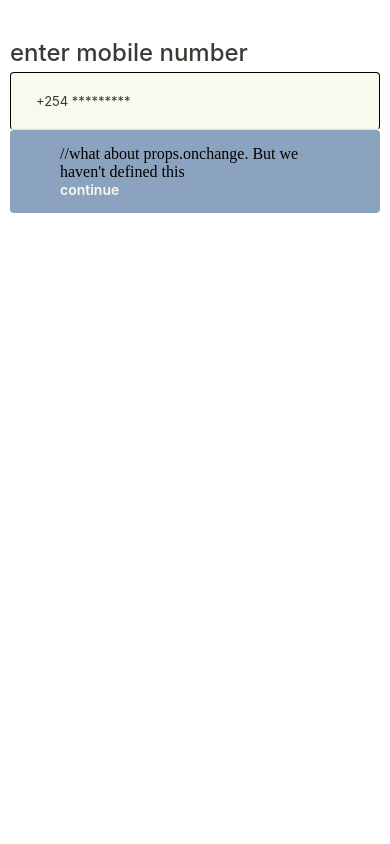
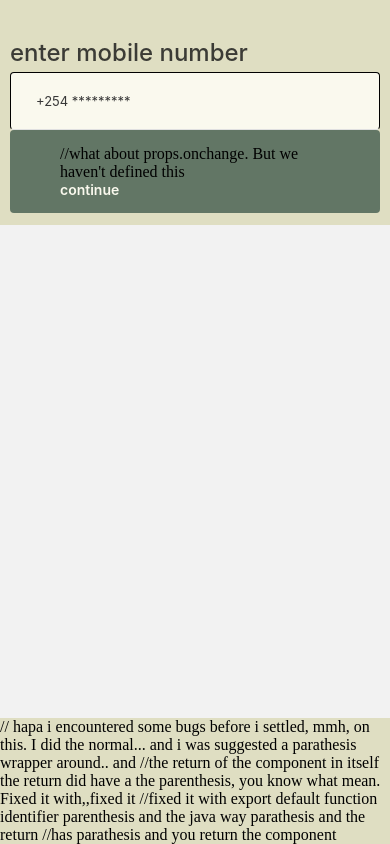
Before and after one commit to acute-consciousness/lc1, a React Native app: screen / in a window 390 px wide. Built offline with nearby package versions, Linux system fonts and the light colour scheme.

Commit message:
lc1 <-> lc2 connection finally established
such a hustle, can you imagine doing this before bpp

```diff
--- a/App.tsx
+++ b/App.tsx
@@ -2,14 +2,20 @@ import { StatusBar } from 'expo-status-bar';
 import SafeViewAndroid from './looks/SafeAreaView';
 import { StyleSheet,View, Text} from 'react-native';
 import { NimbusRegular } from './looks/customFonts';
+import { NavigationContainer } from '@react-navigation/native';//this is me on another day, this, this, mmh, this is me on another day but my initial interpretation, slight head wrap aroung the second/ peer dependency on navigation, the staticNavi... wrapping the native so as....to be rendered in the root..was right.So i dont need the navigation container. It is already, it, mmh, it is already a navigation container
+//and 'redudancy' - this is definately not the spelling, but it means unnecessary
+import WrapConfigNavigatorToRoot from './screens/Navigation';//no {} juu ya the wor default?
 import Account from './screens/Account';
-
+//some...should be wrapped in a, in a what, in a NavigationContainer from the main/first layer navigation* dependency
 export default function App() {
   {NimbusRegular}
   return (
-    <View style={[SafeViewAndroid.AndroidSafeArea]}>
-      <StatusBar style="auto" />
-      <Account/>
+  <View style={[SafeViewAndroid.AndroidSafeArea]}>
+    <StatusBar style="auto" />
+     <WrapConfigNavigatorToRoot/>// hapa i encountered some bugs before i settled, mmh, on this. I did the normal... and i was suggested a parathesis wrapper around.. and
+     //the return of the component  in itself the return did have a the parenthesis, you know what mean. Fixed it with,,fixed it
+     //fixed it with export default function identifier parenthesis and the java way parathesis and the return
+     //has parathesis and you return the component
     </View>
   );
 }
--- a/looks/Colours.js
+++ b/looks/Colours.js
@@ -19,7 +19,7 @@ export const Colours = {//why did we have the  = {}, i don't think that, that th
         one:'#ED000B'
     },
     creeamish : {
-        one:'#FBF8EF',
+        one:'rgb(233, 218, 197)',
         fromCH:'#FAF9EE',//is called vanilla
         openLibrary:"#DFDEC2",
         wayCreamish:'rgb(251, 255, 200)',
@@ -34,7 +34,10 @@ export const Colours = {//why did we have the  = {}, i don't think that, that th
     },
     greens : {
         openLibrary:"#007B60",
-        green:"2BBAA5"
+        ileyaJamieGreen:'#627665',
+        jamieGreenDeep:'rgb(59, 84, 63)',
+        jamieGreenLigher:'rgb(118, 136, 104)'
+
     },
     blues : {
         blueGreenish: '#7A9CAC',
--- a/looks/SafeAreaView.js
+++ b/looks/SafeAreaView.js
@@ -5,8 +5,8 @@ import {Colours} from './Colours';
 import { StyleSheet, Platform, StatusBar } from "react-native";
 export default StyleSheet.create({
   AndroidSafeArea: {
-    // flex: 1,
-    // backgroundColor: Colours.creeamish.one,
+    flex: 1,
+    backgroundColor: Colours.creeamish.openLibrary,
     paddingTop: Platform.OS === "android" ? StatusBar.currentHeight : 0,
   }
 });
--- a/looks/customComponents.tsx
+++ b/looks/customComponents.tsx
@@ -106,7 +106,7 @@ import { ReactNode } from 'react';
             but nilikuwa nataka kusema, the value true or false can just be passed in the accounts file
             changing the style, changing, mmh, changing, mmmh, changing the styles is what, is what, is what brought me here*/
    <TouchableOpacity onPress={props.onPress} style={{
-    backgroundColor:(!isDisabled==false)?Colours.blues.disableBlue:Colours.blues.openLibrary,//well should it be like this, damn, damn, damn the mistake, the, the mistake, the, the, the mistake was actually here
+    backgroundColor:(!isDisabled==false)?Colours.greens.ileyaJamieGreen:Colours.greens.jamieGreenDeep,//well should it be like this, damn, damn, damn the mistake, the, the mistake, the, the, the mistake was actually here
     //actually no i messed it up, meaning i didn't, i didn't catch this wel
     // backgroundColor: Colours.greys.one,
      //backgroundColor:Colours.blues.openLibrary,
@@ -178,7 +178,8 @@ import { ReactNode } from 'react';
     const styles = StyleSheet.create({
         viewMain:{
         height:'100%',
-        flexDirection:'column'
+        flexDirection:'column',
+        backgroundColor:'Colours.creeamish.wayCreamish'
         },
 
         viewOne:{
--- a/package.json
+++ b/package.json
@@ -4,6 +4,8 @@
   "main": "index.ts",
   "dependencies": {
     "@expo/vector-icons": "^15.1.1",
+    "@react-navigation/native": "^7.3.18",
+    "@react-navigation/native-stack": "^7.18.10",
     "expo": "~57.0.12",
     "expo-blur": "~57.0.2",
     "expo-dev-client": "~57.0.11",
@@ -11,7 +13,9 @@
     "expo-splash-screen": "~57.0.6",
     "expo-status-bar": "~57.0.1",
     "react": "19.2.3",
-    "react-native": "0.86.2"
+    "react-native": "0.86.2",
+    "react-native-safe-area-context": "~5.7.0",
+    "react-native-screens": "~4.26.0"
   },
   "devDependencies": {
     "@types/react": "~19.2.2",
--- a/screens/Account.tsx
+++ b/screens/Account.tsx
@@ -1,6 +1,7 @@
 import { View, Text, StyleSheet, TextInputSubmitEditingEvent, Keyboard } from 'react-native';
 import  {CustomTextInput, ReturnError}  from '../looks/customComponents';
 import { useState } from 'react';
+import { Colours } from '../looks/Colours';
 /**TODO, next time
  * check the function defination, check, mmh, the fucntion defination on, on, on the split, on the, on the
  * splitt example, sawa. Alafu pia set-up, alafu pia set-up the, the, the, the, the, the opacity thing
@@ -36,7 +37,7 @@ export default function Account(){
         //but it should also be on the onchangetextinput, hii onChangeTextInput waah
         setText(charInpt);
         //its, it is in, it is in onChangeText so it is live, It is live so no need for while
-        if(charInpt.length ==10){
+        if(charInpt.length ==9){
             setEnable(false);
 
     }
@@ -64,11 +65,27 @@ export default function Account(){
         try{
             //then, then, then hapa the response, i will actuall name it response, mmh, and see if, and, mmh, and see if using that name
             //using that, using that, using that name fits it
-            const apiResponse = await fetch('http://192.168.2.16:8080/api/onlytests/verifyuser'
-
-            );// so not await into parenthesis?, venye tu async, async ili, ilistickiwa hapo
+            const apiResponse = await fetch(`http://192.168.2.13:8080/api/onlytests/verifyuser?key=${text}`);//another error, i hope it is the last, but i should use te/verifyuser?key=${text} sawa `` si the typically used '' ``
+            // sasa ni JSON Parse erro: UNexpected end of input, but got an 200 respone
+            // the word key imetoka wapi, defo know it's not from my backend but i don't have the
+            // urge to look it up. Just have it intyur head Eric that, that, it is supposed to be, tha
+            // that it is supposed to be there,so not await into parenthesis?, venye tu async, async ili, ilistickiwa hapo
+            /**this is another day
+             * nakumbuka the last time w, we worked on the fect,.. the connection thing...what?
+             * ..that post had to go with post but i didn't understand this, but found out for a string, 'key
+             * even though i don;t know i'm calling it a key but i can POST to GET, don't mmh, don't know about the cap
+             * but i can POST to a string, i.e, i.e, for a 'check-uP' but i can't post an objet to a get
+             * tries o use post and i had difficulties so i resulted to get as it can do that, but, but this is ntot recommended because ita show
+             * up like that url we saw for whatapp, kwa imixwhatilike. anyway we are using it
+             * without checking the controller function, it exceots a string, i set it up that way
+             * so what i added fro bpp suggestion was, what, a ATsignRequestPara then the type parameter
+             * and then here in the client
+             * have the endpoint then ? question maek doler sign  in {} the, the state, mmh, the state in this case
+             * the, the, the, the, the state in this case **key=
+             * na hata sijui the error responses za web servers
+             */
             console.log(apiResponse.status);
-            // ati then, ati then
+            // ati then, ati thens
             const userObjectInJson = await apiResponse.json();//that also hapa nilikueka () kwa the json,await, await, mmh, await tena,should i return the json, let return the object basi, for the test
             //i'll just, i'll just take the await meaning as i see it, wait, await
             console.log(userObjectInJson);
@@ -133,6 +150,7 @@ export default function Account(){
 const styles = StyleSheet.create({
     one:{
         justifyContent:'center',
+        backgroundColor:Colours.creeamish.openLibrary,
     },
     two:{
         margin:10,
--- /dev/null
+++ b/screens/Navigation.tsx
@@ -0,0 +1,30 @@
+/**that, that, that, mmh, that
+ *
+ *
+ */
+import Account from './Account';
+import {createNativeStackNavigator} from '@react-navigation/native-stack';
+import { createStaticNavigation } from '@react-navigation/native';
+//then, then, then, then what?. let us try and interprate
+const configNavigation =createNativeStackNavigator({//tha natives on ios and android (Fragent). Behavior (transitions), performance
+    initialRouteName:'Account',// that, that, that, mmh, that ikiwa ivi, Account is a string, jjez ati inafaa kuwa inside '', na sii iyo ndio, na, na siiyo ndio string. Javascript* walai. But i, but i appreciate this framework juu kutumia Android Studio  ssh!
+    //the above 'Account' is just a what? an identifier huku, that in it takes the real Account component, that explains the '' that is for string, so i take back that specific critism on js*, but still in general i still maintain it
+    screens:{// i, i, i, i extracted this as, as a dependency, as an installed dependency
+        Account:{
+            screen:Account,//noe, mmh, now mmh, now, the single screen
+              options: {
+                headerShown: false,
+            },
+        }
+    },
+})
+//then you like wrap it up.. so as to...in the root, in, mmh, in the root file, yea, as as to render in the
+//so, so, so, so as to render, so, so, so, os as to render in the the component in//in, mm
+//in, mmh, in the root whatever
+const WrapConfigNavigatorToRoot = createStaticNavigation(configNavigation);//the identifier is strictly my interpretation
+export default function RootNavigator(){
+    return(
+        <WrapConfigNavigatorToRoot/>
+    )
+
+}
```
Also changed, not shown: 1 other file (tests, documents, lock files or other folders).
